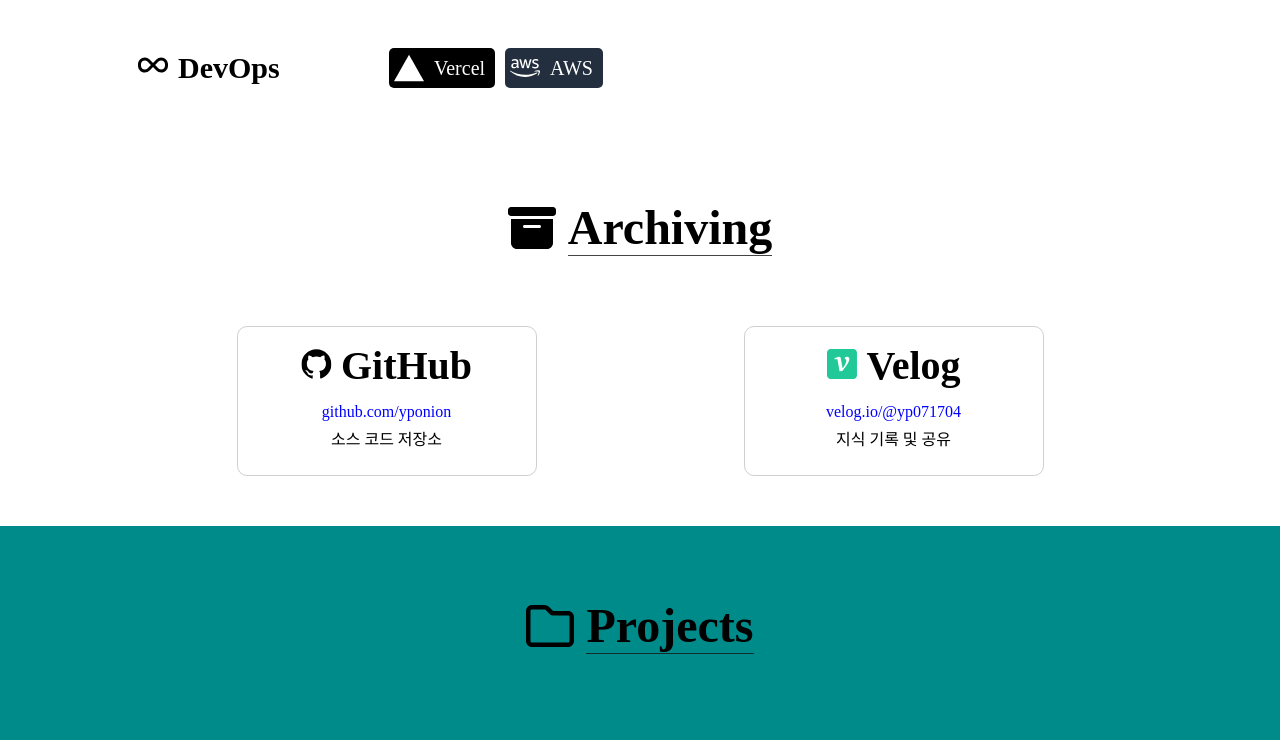
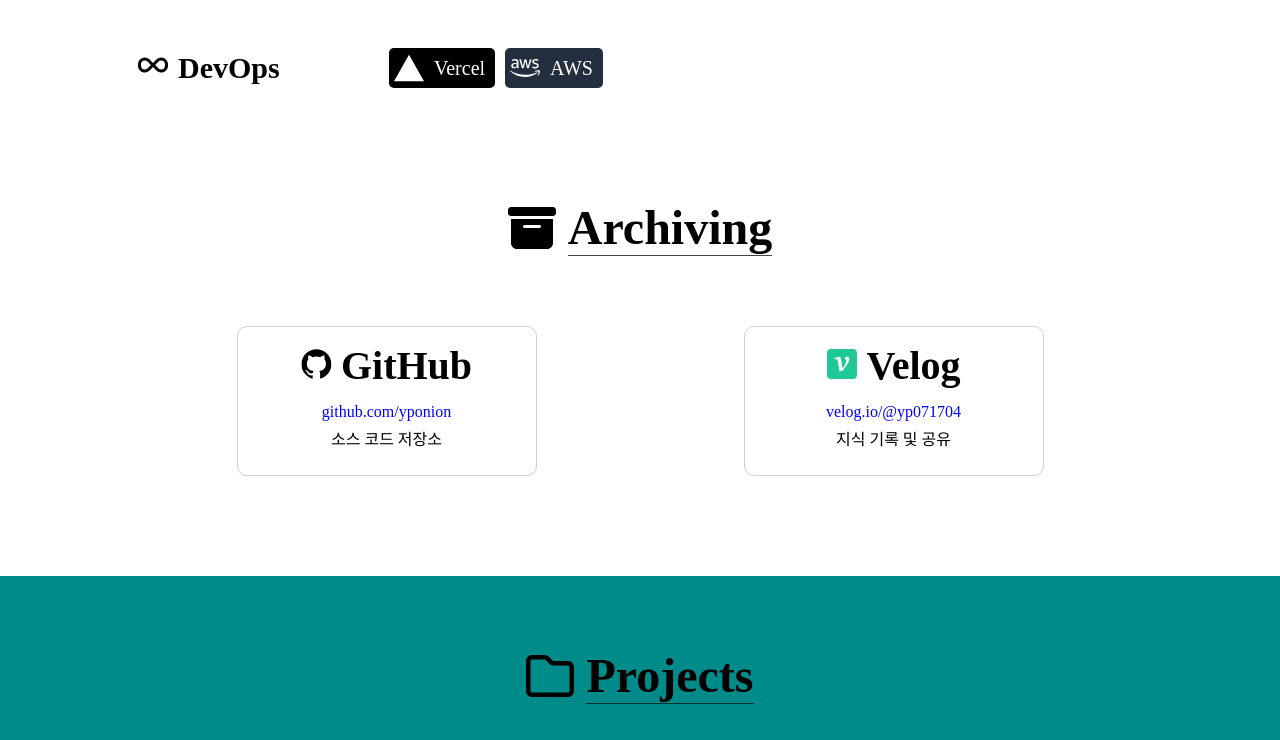
Before and after one commit to yponion/yju-portfolio, a Next.js app: page / in a window 1280 px wide. Shown: the part 2256-2996 px from the top of the page. Built offline with nearby package versions, Linux system fonts and the light colour scheme.

Commit message:
style: archiving 컴포넌트 아래 패딩 추가

```diff
--- a/src/app/_components/archiving/Archiving.module.scss
+++ b/src/app/_components/archiving/Archiving.module.scss
@@ -15,6 +15,6 @@
   display: flex;
   justify-content: space-around;
   flex-wrap: wrap;
-  padding: 50px 10px;
+  padding: 50px 10px 100px 10px;
   gap: 10px;
 }
```
